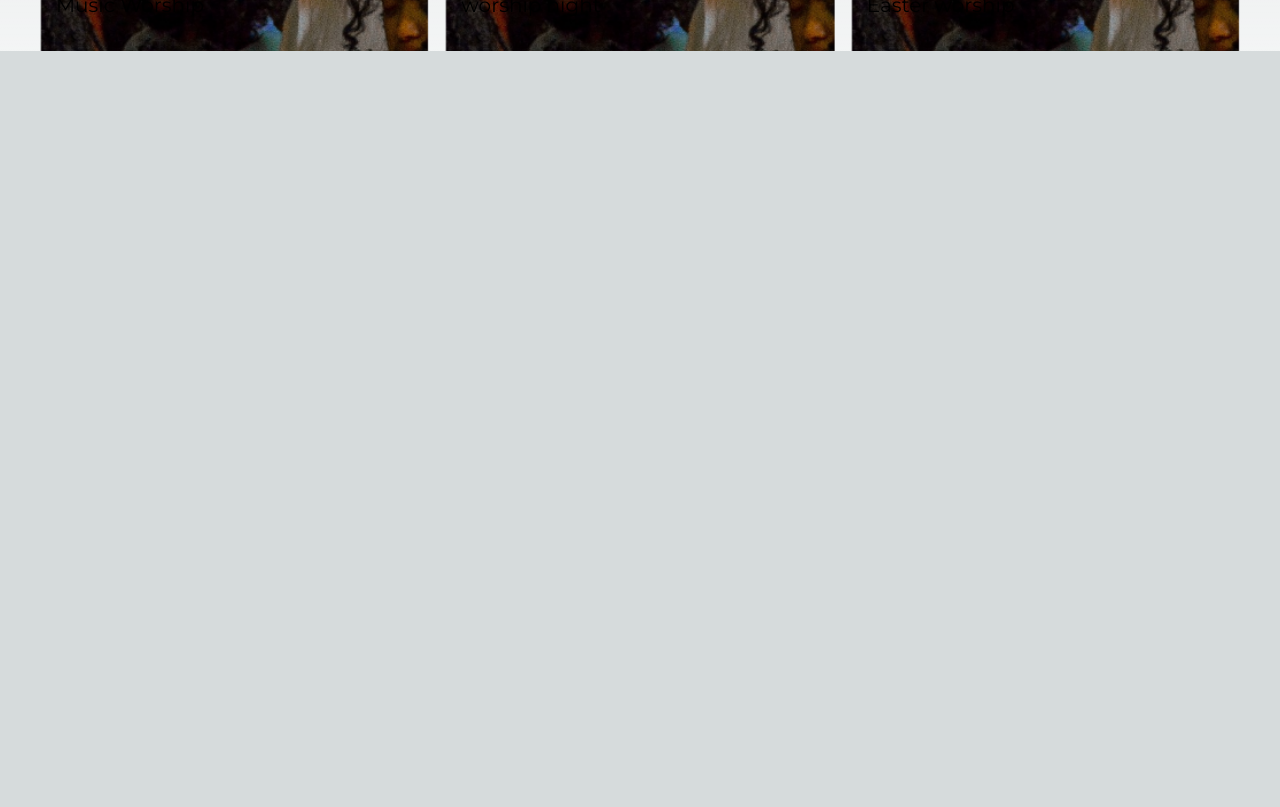
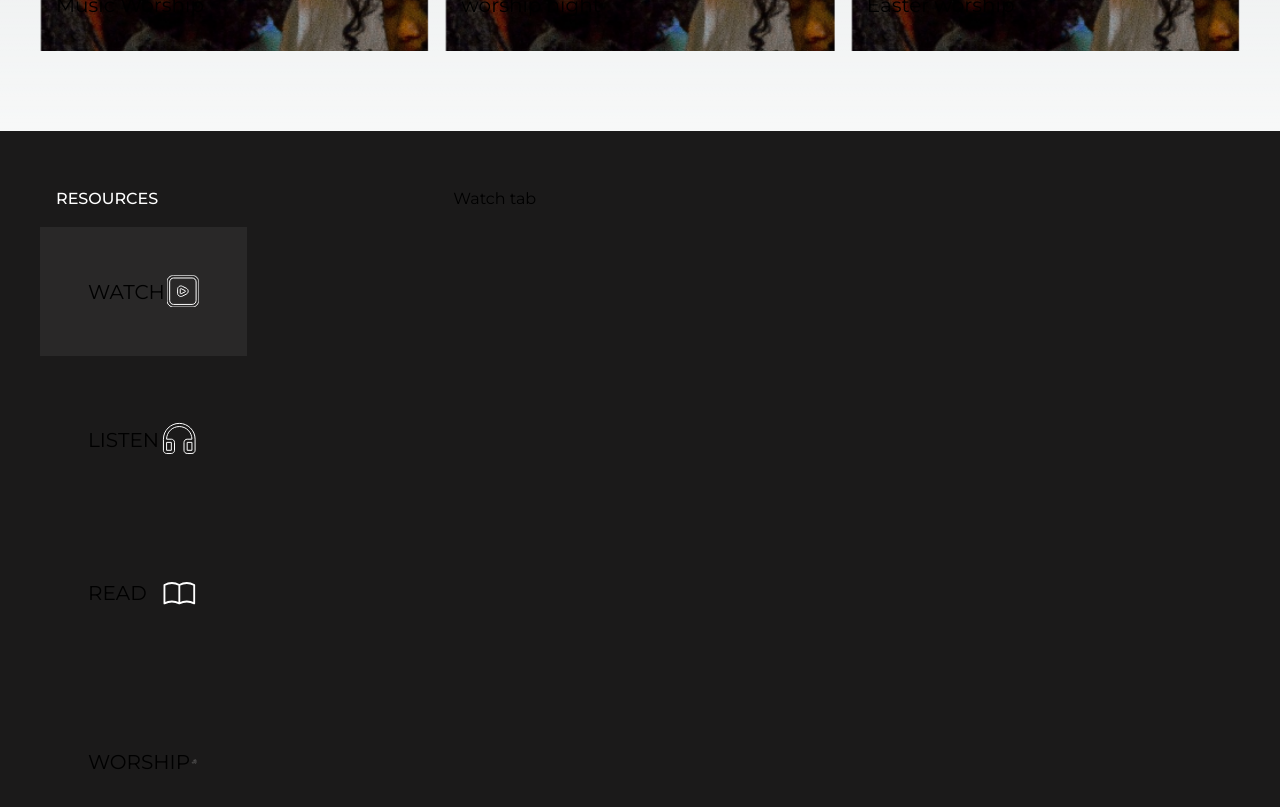
Before and after one commit to dagmawibabi/AASTUECSF, a Next.js app: page /resources in a window 1280 px wide. Shown: the part 2120-2927 px from the top of the page. Before the commit the page ends 2171 px from the top, so only its background shows below. Built offline with nearby package versions, Linux system fonts and the light colour scheme.

Commit message:
feat: resources tab bar

```diff
--- /dev/null
+++ b/app/resources/ResourcesTabBar.tsx
@@ -0,0 +1,46 @@
+"use client";
+
+import React, { ReactElement } from "react";
+type Props = {
+  tabs: Tab[];
+  name: string;
+};
+
+export type Tab = {
+  label: React.ReactNode;
+  icon: React.ReactNode;
+  children: React.ReactNode | React.ReactNode[];
+};
+
+const ResourcesTabBar: React.FC<Props> = ({ tabs, name }) => {
+  const [activeTab, setActiveTab] = React.useState<number>(0);
+  return (
+    <div className="flex bg-[#1B1A1A] pl-10 pt-14">
+      <div className="w-1/3">
+        <h3 className="mb-4 px-4 font-medium uppercase text-white">{name}</h3>
+        <nav className="w-full space-y-4">
+          {tabs.map(({ label, icon }, index) => {
+            return (
+              <button
+                key={index}
+                className={`flex w-1/2 items-center justify-between p-12 ${
+                  activeTab === index ? "bg-[#292828]" : ""
+                }`}
+                onClick={() => setActiveTab(index)}
+              >
+                <p className="text-xl uppercase">{label}</p>
+                {React.cloneElement(icon as ReactElement, {
+                  className: "stroke-white fill-transparent stroke-1",
+                  width: "40px",
+                })}
+              </button>
+            );
+          })}
+        </nav>
+      </div>
+      {tabs[activeTab].children}
+    </div>
+  );
+};
+
+export default ResourcesTabBar;
--- a/app/resources/page.tsx
+++ b/app/resources/page.tsx
@@ -3,6 +3,32 @@ import Header from "@components/Header";
 import HomeImage from "@/public/homePhoto.png";
 import QuoteImage from "@/public/resources_image_1.png";
 import RecentlyAdded from "./RecentlyAdded";
+import ResourcesTabBar from "./ResourcesTabBar";
+import type { Tab } from "./ResourcesTabBar";
+import { BookIcon, HeadphoneIcon, MultimediaIcon, MusicIcon } from "@components/Icons";
+
+const tabs: Tab[] = [
+  {
+    label: "Watch",
+    icon: <MultimediaIcon />,
+    children: <p>Watch tab</p>
+  },
+  {
+    label: "Listen",
+    icon: <HeadphoneIcon />,
+    children: <p>Listen tab</p>
+  },
+  {
+    label: "Read",
+    icon: <BookIcon />,
+    children: <p>Book tab</p>
+  },
+  {
+    label: "Worship",
+    icon: <MusicIcon />,
+    children: <p>Worship tab</p>
+  },
+]
 
 const ResourcesPage: React.FC = () => {
   return (
@@ -24,6 +50,7 @@ const ResourcesPage: React.FC = () => {
         </h2>
       </div>
       <RecentlyAdded />
+      <ResourcesTabBar tabs={tabs} name="Resources" />
     </>
   );
 };
--- a/components/Carousel.tsx
+++ b/components/Carousel.tsx
@@ -1,4 +1,5 @@
 "use client";
+
 import { FC, ReactNode, useState } from "react";
 import { LeftArrow, RightArrow } from "./Icons";
 
@@ -59,7 +60,7 @@ const Carousel: FC<CarouselProps> = ({
           onClick={prevSlide}
           className="flex h-24 w-24 items-center justify-center rounded-full bg-gray-400 p-4 self-center absolute left-0 translate-x-10"
         >
-          <LeftArrow />
+          <LeftArrow className={iconClassName}/>
         </button>
       )}
       <div className="flex gap-4 col-span-12 px-10">{getSlides()}</div>
@@ -68,7 +69,7 @@ const Carousel: FC<CarouselProps> = ({
           onClick={nextSlide}
           className="flex h-24 w-24 items-center justify-center rounded-full bg-gray-400 p-4 self-center absolute right-0 -translate-x-10"
         >
-          <RightArrow />
+          <RightArrow className={iconClassName} />
         </button>
       )}
     </div>
--- a/components/Icons.tsx
+++ b/components/Icons.tsx
@@ -2,6 +2,8 @@ import React from "react";
 
 type IconProps = {
   className?: string;
+  width?: string;
+  height?: string;
 };
 
 export const LeftArrow: React.FC<IconProps> = ({ className }) => {
@@ -86,12 +88,8 @@ export const MultimediaIcon: React.FC<IconProps> = ({ className }) => {
       className={className}
     >
       <g clipPath="url(#clip0_117_749)">
-        <path
-          d="M25.1364 0.345703H6.62923C4.87687 0.347802 3.19689 1.04485 1.95779 2.28396C0.718682 3.52306 0.0216303 5.20305 0.0195313 6.9554L0.0195312 25.4626C0.0216303 27.2149 0.718682 28.8949 1.95779 30.134C3.19689 31.3731 4.87687 32.0702 6.62923 32.0723H25.1364C26.8888 32.0702 28.5687 31.3731 29.8078 30.134C31.0469 28.8949 31.744 27.2149 31.7461 25.4626V6.9554C31.744 5.20305 31.0469 3.52306 29.8078 2.28396C28.5687 1.04485 26.8888 0.347802 25.1364 0.345703V0.345703ZM29.1022 25.4626C29.1022 26.5144 28.6844 27.5231 27.9407 28.2668C27.1969 29.0106 26.1882 29.4284 25.1364 29.4284H6.62923C5.57743 29.4284 4.56871 29.0106 3.82497 28.2668C3.08124 27.5231 2.66341 26.5144 2.66341 25.4626V6.9554C2.66341 5.9036 3.08124 4.89488 3.82497 4.15115C4.56871 3.40741 5.57743 2.98958 6.62923 2.98958H25.1364C26.1882 2.98958 27.1969 3.40741 27.9407 4.15115C28.6844 4.89488 29.1022 5.9036 29.1022 6.9554V25.4626Z"
-        />
-        <path
-          d="M12.1417 21.0059C12.6138 21.2999 13.1537 21.4674 13.7093 21.4924C14.265 21.5174 14.8177 21.399 15.3144 21.1486L19.3727 19.1155C19.9139 18.845 20.369 18.4291 20.6871 17.9145C21.0051 17.3999 21.1736 16.8069 21.1736 16.2019C21.1736 15.5969 21.0051 15.0039 20.6871 14.4893C20.369 13.9747 19.9139 13.5589 19.3727 13.2884L15.3117 11.2658C14.8152 11.0175 14.2635 10.9003 13.7089 10.9252C13.1543 10.95 12.6153 11.1163 12.143 11.408C11.6707 11.6998 11.2808 12.1074 11.0104 12.5922C10.7399 13.077 10.5979 13.6229 10.5977 14.178V18.2364C10.5958 18.7917 10.7368 19.3382 11.0073 19.8232C11.2777 20.3082 11.6683 20.7155 12.1417 21.0059ZM13.2416 14.178C13.2402 14.0733 13.2663 13.9701 13.3173 13.8787C13.3684 13.7873 13.4425 13.7109 13.5324 13.6572C13.6294 13.5971 13.7409 13.5647 13.8549 13.5633C13.9506 13.5642 14.0447 13.5872 14.1299 13.6307L18.1896 15.6586C18.2915 15.7096 18.3771 15.7879 18.437 15.8848C18.4969 15.9816 18.5286 16.0933 18.5286 16.2072C18.5286 16.3211 18.4969 16.4328 18.437 16.5297C18.3771 16.6266 18.2915 16.7049 18.1896 16.7558L14.1286 18.7837C14.0352 18.8314 13.9311 18.854 13.8263 18.8494C13.7216 18.8448 13.6198 18.813 13.5311 18.7572C13.4412 18.7035 13.367 18.6271 13.316 18.5357C13.265 18.4443 13.2388 18.3411 13.2402 18.2364L13.2416 14.178Z"
-        />
+        <path d="M25.1364 0.345703H6.62923C4.87687 0.347802 3.19689 1.04485 1.95779 2.28396C0.718682 3.52306 0.0216303 5.20305 0.0195313 6.9554L0.0195312 25.4626C0.0216303 27.2149 0.718682 28.8949 1.95779 30.134C3.19689 31.3731 4.87687 32.0702 6.62923 32.0723H25.1364C26.8888 32.0702 28.5687 31.3731 29.8078 30.134C31.0469 28.8949 31.744 27.2149 31.7461 25.4626V6.9554C31.744 5.20305 31.0469 3.52306 29.8078 2.28396C28.5687 1.04485 26.8888 0.347802 25.1364 0.345703V0.345703ZM29.1022 25.4626C29.1022 26.5144 28.6844 27.5231 27.9407 28.2668C27.1969 29.0106 26.1882 29.4284 25.1364 29.4284H6.62923C5.57743 29.4284 4.56871 29.0106 3.82497 28.2668C3.08124 27.5231 2.66341 26.5144 2.66341 25.4626V6.9554C2.66341 5.9036 3.08124 4.89488 3.82497 4.15115C4.56871 3.40741 5.57743 2.98958 6.62923 2.98958H25.1364C26.1882 2.98958 27.1969 3.40741 27.9407 4.15115C28.6844 4.89488 29.1022 5.9036 29.1022 6.9554V25.4626Z" />
+        <path d="M12.1417 21.0059C12.6138 21.2999 13.1537 21.4674 13.7093 21.4924C14.265 21.5174 14.8177 21.399 15.3144 21.1486L19.3727 19.1155C19.9139 18.845 20.369 18.4291 20.6871 17.9145C21.0051 17.3999 21.1736 16.8069 21.1736 16.2019C21.1736 15.5969 21.0051 15.0039 20.6871 14.4893C20.369 13.9747 19.9139 13.5589 19.3727 13.2884L15.3117 11.2658C14.8152 11.0175 14.2635 10.9003 13.7089 10.9252C13.1543 10.95 12.6153 11.1163 12.143 11.408C11.6707 11.6998 11.2808 12.1074 11.0104 12.5922C10.7399 13.077 10.5979 13.6229 10.5977 14.178V18.2364C10.5958 18.7917 10.7368 19.3382 11.0073 19.8232C11.2777 20.3082 11.6683 20.7155 12.1417 21.0059ZM13.2416 14.178C13.2402 14.0733 13.2663 13.9701 13.3173 13.8787C13.3684 13.7873 13.4425 13.7109 13.5324 13.6572C13.6294 13.5971 13.7409 13.5647 13.8549 13.5633C13.9506 13.5642 14.0447 13.5872 14.1299 13.6307L18.1896 15.6586C18.2915 15.7096 18.3771 15.7879 18.437 15.8848C18.4969 15.9816 18.5286 16.0933 18.5286 16.2072C18.5286 16.3211 18.4969 16.4328 18.437 16.5297C18.3771 16.6266 18.2915 16.7049 18.1896 16.7558L14.1286 18.7837C14.0352 18.8314 13.9311 18.854 13.8263 18.8494C13.7216 18.8448 13.6198 18.813 13.5311 18.7572C13.4412 18.7035 13.367 18.6271 13.316 18.5357C13.265 18.4443 13.2388 18.3411 13.2402 18.2364L13.2416 14.178Z" />
       </g>
       <defs>
         <clipPath id="clip0_117_749">
@@ -106,11 +104,15 @@ export const MultimediaIcon: React.FC<IconProps> = ({ className }) => {
   );
 };
 
-export const BookIcon: React.FC<IconProps> = ({ className }) => {
+export const BookIcon: React.FC<IconProps> = ({
+  className,
+  width = "43",
+  height = "43",
+}) => {
   return (
     <svg
-      width="43"
-      height="43"
+      width={width}
+      height={height}
       viewBox="0 0 43 43"
       fill="none"
       xmlns="http://www.w3.org/2000/svg"
@@ -126,20 +128,22 @@ export const BookIcon: React.FC<IconProps> = ({ className }) => {
   );
 };
 
-export const HeadphoneIcon: React.FC<IconProps> = ({ className }) => {
+export const HeadphoneIcon: React.FC<IconProps> = ({
+  className,
+  width = "39",
+  height = "39",
+}) => {
   return (
     <svg
-      width="39"
-      height="39"
+      width={width}
+      height={height}
       viewBox="0 0 39 39"
       fill="none"
       xmlns="http://www.w3.org/2000/svg"
       className={className}
     >
       <g clipPath="url(#clip0_117_756)">
-        <path
-          d="M19.9505 6.54264C16.5911 6.54264 13.3693 7.87716 10.9938 10.2526C8.61837 12.6281 7.28385 15.8499 7.28385 19.2093H12.0339C12.8737 19.2093 13.6792 19.5429 14.273 20.1368C14.8669 20.7307 15.2005 21.5361 15.2005 22.376V30.2926C15.2005 31.1325 14.8669 31.938 14.273 32.5318C13.6792 33.1257 12.8737 33.4593 12.0339 33.4593H7.28385C6.444 33.4593 5.63855 33.1257 5.04468 32.5318C4.45082 31.938 4.11719 31.1325 4.11719 30.2926V19.2093C4.11719 10.4646 11.2058 3.37598 19.9505 3.37598C28.6953 3.37598 35.7839 10.4646 35.7839 19.2093V30.2926C35.7839 31.1325 35.4502 31.938 34.8564 32.5318C34.2625 33.1257 33.457 33.4593 32.6172 33.4593H27.8672C27.0273 33.4593 26.2219 33.1257 25.628 32.5318C25.0342 31.938 24.7005 31.1325 24.7005 30.2926V22.376C24.7005 21.5361 25.0342 20.7307 25.628 20.1368C26.2219 19.5429 27.0273 19.2093 27.8672 19.2093H32.6172C32.6172 15.8499 31.2827 12.6281 28.9072 10.2526C26.5317 7.87716 23.3099 6.54264 19.9505 6.54264ZM7.28385 22.376V30.2926H12.0339V22.376H7.28385ZM27.8672 22.376V30.2926H32.6172V22.376H27.8672Z"
-        />
+        <path d="M19.9505 6.54264C16.5911 6.54264 13.3693 7.87716 10.9938 10.2526C8.61837 12.6281 7.28385 15.8499 7.28385 19.2093H12.0339C12.8737 19.2093 13.6792 19.5429 14.273 20.1368C14.8669 20.7307 15.2005 21.5361 15.2005 22.376V30.2926C15.2005 31.1325 14.8669 31.938 14.273 32.5318C13.6792 33.1257 12.8737 33.4593 12.0339 33.4593H7.28385C6.444 33.4593 5.63855 33.1257 5.04468 32.5318C4.45082 31.938 4.11719 31.1325 4.11719 30.2926V19.2093C4.11719 10.4646 11.2058 3.37598 19.9505 3.37598C28.6953 3.37598 35.7839 10.4646 35.7839 19.2093V30.2926C35.7839 31.1325 35.4502 31.938 34.8564 32.5318C34.2625 33.1257 33.457 33.4593 32.6172 33.4593H27.8672C27.0273 33.4593 26.2219 33.1257 25.628 32.5318C25.0342 31.938 24.7005 31.1325 24.7005 30.2926V22.376C24.7005 21.5361 25.0342 20.7307 25.628 20.1368C26.2219 19.5429 27.0273 19.2093 27.8672 19.2093H32.6172C32.6172 15.8499 31.2827 12.6281 28.9072 10.2526C26.5317 7.87716 23.3099 6.54264 19.9505 6.54264ZM7.28385 22.376V30.2926H12.0339V22.376H7.28385ZM27.8672 22.376V30.2926H32.6172V22.376H27.8672Z" />
       </g>
       <defs>
         <clipPath id="clip0_117_756">
@@ -154,19 +158,17 @@ export const HeadphoneIcon: React.FC<IconProps> = ({ className }) => {
   );
 };
 
-export const MusicIcon: React.FC<IconProps> = ({ className }) => {
+export const MusicIcon: React.FC<IconProps> = ({ className, width = "71", height = "71" }) => {
   return (
     <svg
-      width="71"
-      height="71"
+      width={width}
+      height={height}
       viewBox="0 0 71 71"
       fill="none"
       xmlns="http://www.w3.org/2000/svg"
       className={className}
     >
-      <path
-        d="M31.2483 23.4809C29.0224 24.0374 27.4609 26.0373 27.4609 28.3316V35.5697C27.4609 37.0102 25.9014 37.9897 24.4609 37.9897C20.5949 37.9897 17.4609 41.1237 17.4609 44.9897C17.4609 48.8557 20.5949 51.9897 24.4609 51.9897C28.3269 51.9897 31.4609 48.8557 31.4609 44.9897V39.4556C31.4609 37.1613 33.0224 35.1614 35.2483 34.6049L44.3716 32.3241C45.9408 31.9318 47.4609 33.1186 47.4609 34.7362V35.5704C47.4609 37.0104 45.9009 37.9897 44.4609 37.9897C40.5949 37.9897 37.4609 41.1237 37.4609 44.9897C37.4609 48.8557 40.5949 51.9897 44.4609 51.9897C48.3269 51.9897 51.4609 48.8557 51.4609 44.9897V24.8316C51.4609 21.5788 48.404 19.192 45.2483 19.9809L31.2483 23.4809ZM24.4609 47.9897C22.8069 47.9897 21.4609 46.6437 21.4609 44.9897C21.4609 43.3357 22.8069 41.9897 24.4609 41.9897C26.1149 41.9897 27.4609 43.3357 27.4609 44.9897C27.4609 46.6437 26.1149 47.9897 24.4609 47.9897ZM44.4609 47.9897C42.8069 47.9897 41.4609 46.6437 41.4609 44.9897C41.4609 43.3357 42.8069 41.9897 44.4609 41.9897C46.1149 41.9897 47.4609 43.3357 47.4609 44.9897C47.4609 46.6437 46.1149 47.9897 44.4609 47.9897ZM47.4609 25.9598C47.4609 26.8225 46.8738 27.5745 46.0368 27.7838L33.7971 30.8437C32.6104 31.1404 31.4609 30.2429 31.4609 29.0197C31.4609 28.157 32.0481 27.4049 32.8851 27.1957L45.1248 24.1358C46.3114 23.8391 47.4609 24.7366 47.4609 25.9598Z"
-      />
+      <path d="M31.2483 23.4809C29.0224 24.0374 27.4609 26.0373 27.4609 28.3316V35.5697C27.4609 37.0102 25.9014 37.9897 24.4609 37.9897C20.5949 37.9897 17.4609 41.1237 17.4609 44.9897C17.4609 48.8557 20.5949 51.9897 24.4609 51.9897C28.3269 51.9897 31.4609 48.8557 31.4609 44.9897V39.4556C31.4609 37.1613 33.0224 35.1614 35.2483 34.6049L44.3716 32.3241C45.9408 31.9318 47.4609 33.1186 47.4609 34.7362V35.5704C47.4609 37.0104 45.9009 37.9897 44.4609 37.9897C40.5949 37.9897 37.4609 41.1237 37.4609 44.9897C37.4609 48.8557 40.5949 51.9897 44.4609 51.9897C48.3269 51.9897 51.4609 48.8557 51.4609 44.9897V24.8316C51.4609 21.5788 48.404 19.192 45.2483 19.9809L31.2483 23.4809ZM24.4609 47.9897C22.8069 47.9897 21.4609 46.6437 21.4609 44.9897C21.4609 43.3357 22.8069 41.9897 24.4609 41.9897C26.1149 41.9897 27.4609 43.3357 27.4609 44.9897C27.4609 46.6437 26.1149 47.9897 24.4609 47.9897ZM44.4609 47.9897C42.8069 47.9897 41.4609 46.6437 41.4609 44.9897C41.4609 43.3357 42.8069 41.9897 44.4609 41.9897C46.1149 41.9897 47.4609 43.3357 47.4609 44.9897C47.4609 46.6437 46.1149 47.9897 44.4609 47.9897ZM47.4609 25.9598C47.4609 26.8225 46.8738 27.5745 46.0368 27.7838L33.7971 30.8437C32.6104 31.1404 31.4609 30.2429 31.4609 29.0197C31.4609 28.157 32.0481 27.4049 32.8851 27.1957L45.1248 24.1358C46.3114 23.8391 47.4609 24.7366 47.4609 25.9598Z" />
     </svg>
   );
 };
```
